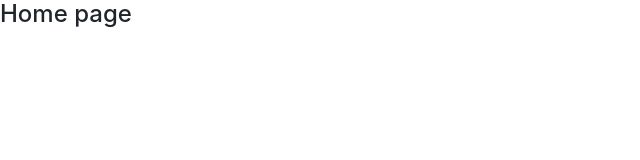
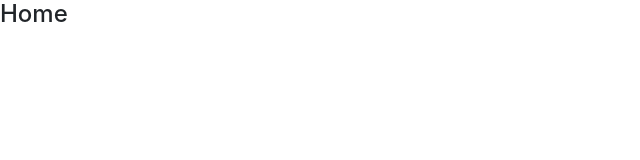
Before and after one commit to ArijZouaoui/JEI_E-Commerce, a React (Create React App) app: page / in a window 1280 px wide. Shown: the top 160 px of the page, without its empty margins (0-640 px from the left). Built offline with nearby package versions, Linux system fonts and the light colour scheme.

Commit message:
adding dashboard

```diff
--- a/src/containers/home/home.js
+++ b/src/containers/home/home.js
@@ -5,7 +5,7 @@ const Home = () => {
     return(
         <>
             <h4>
-                Home page
+                Home
             </h4>
 
 
```
